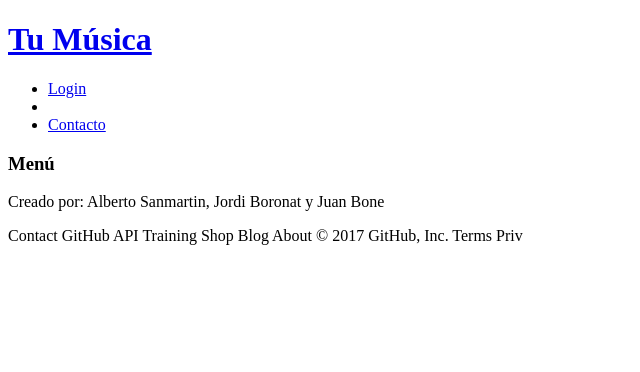
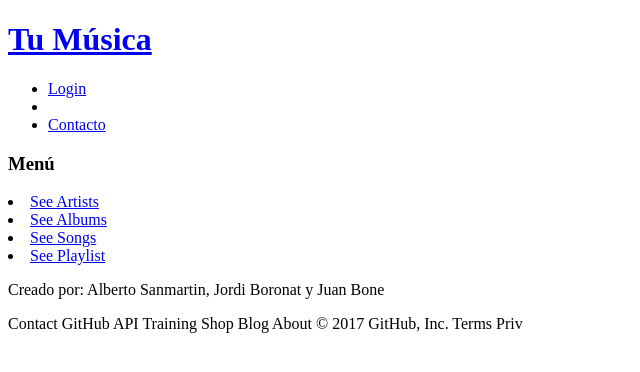
Before and after one commit to jboro333/django_practice, a Django app: page / in a window 1280 px wide. Shown: the top 372 px of the page, without its empty margins (0-640 px from the left). Run offline with Django 3.2, Linux system fonts and the light colour scheme; some libraries are stand-ins or nearby versions.

Commit message:
html modificated

```diff
--- a/django_practice/idjango_practice/templates/home.html
+++ b/django_practice/idjango_practice/templates/home.html
@@ -29,6 +29,8 @@
 						</ul>
 
         </nav>
+			</header>
+		<section>
         <nav>
           <h3>Menú</h3
             <ul>
@@ -37,11 +39,24 @@
               <li><a href="/album/create">Create Albums</a></li>
               <li><a href="/song/create">Create Songs</a></li>
               <li><a href="/playlist/create">Create Playlist</a></li>
+							{% else %}
+							<li><a href="/artists/">See Artists</a></li>
+              <li><a href="/albums/">See Albums</a></li>
+              <li><a href="/songs/">See Songs</a></li>
+              <li><a href="/playlists/">See Playlist</a></li>
 							{% endif %}
             </ul>
         </nav>
-      </header>
-    <section>
+
+					{% if user.is_authenticated %}
+					<h3>API</h3
+					<ul>
+						<li><a href="/artist/create">API Artists</a></li>
+					<!--<li><a href="/album/create">Create Albums</a></li>
+					<li><a href="/song/create">Create Songs</a></li>
+					<li><a href="/playlist/create">Create Playlist</a></li>-->
+					{% endif %}
+				</ul>
     </section>
     <footer>
         <p>Creado por: Alberto Sanmartin, Jordi Boronat y Juan Bone</p>
```
Also changed, not shown: django_practice/idjango_practice/serializers.py (+9 -14 lines), django_practice/db.sqlite3.
